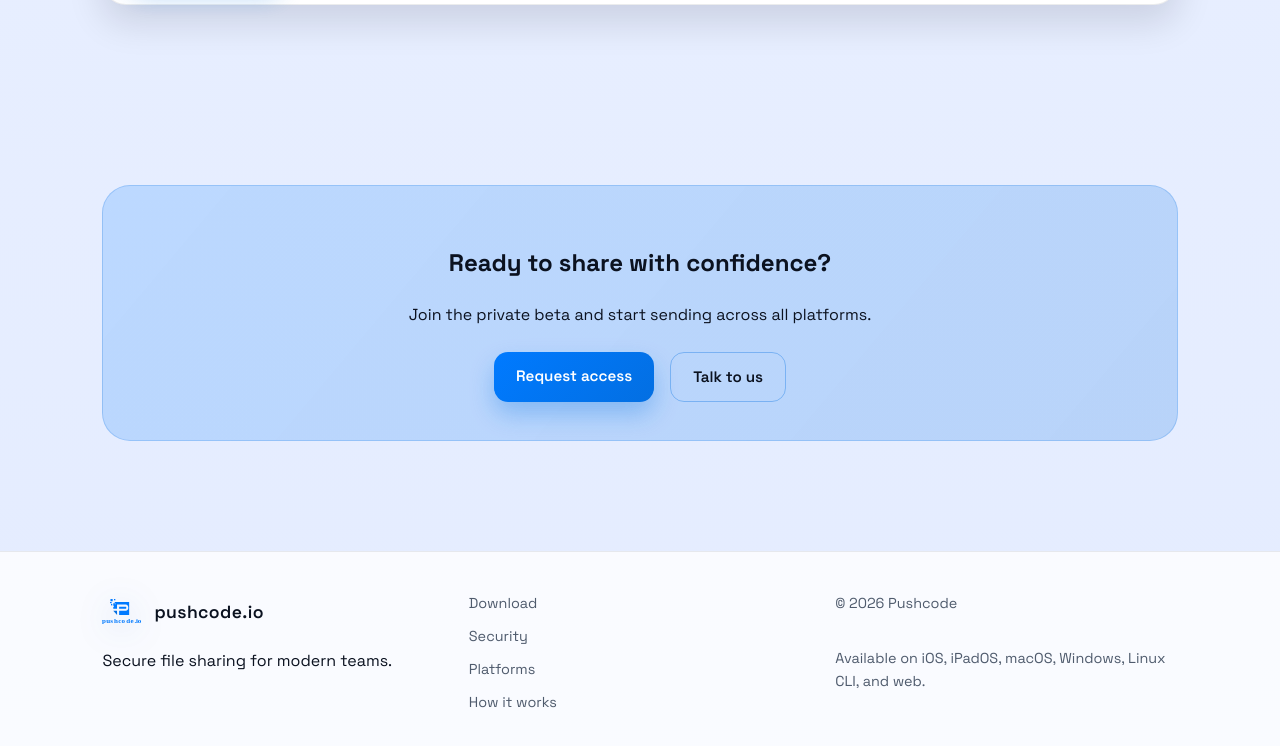
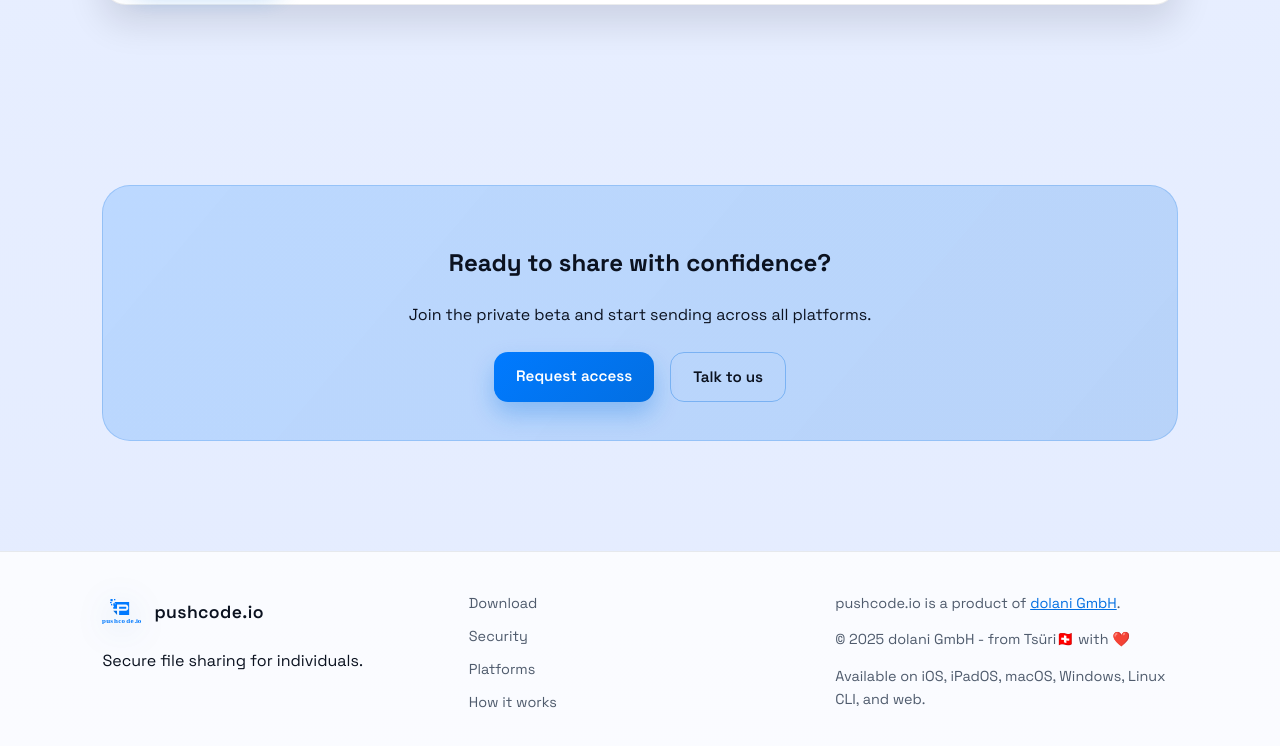
Before and after one commit to pushcode-io/www, a website: page index.html in a window 1280 px wide. Shown: the part 4275-5021 px from the top of the page. Drawn offline with Linux system fonts and the light colour scheme.

Commit message:
initial commit

```diff
--- a/app.js
+++ b/app.js
@@ -129,8 +129,10 @@ const translations = {
     "cta.subtitle": "Join the private beta and start sending across all platforms.",
     "cta.primary": "Request access",
     "cta.secondary": "Talk to us",
-    "footer.tagline": "Secure file sharing for modern teams.",
-    "footer.copyright": "© 2026 Pushcode",
+    "footer.tagline": "Secure file sharing for individuals.",
+    "footer.brandPrefix": "pushcode.io is a product of",
+    "footer.brandLink": "dolani GmbH",
+    "footer.copyright": "© 2025 dolani GmbH - from Tsüri🇨🇭 with ❤️",
     "footer.availability": "Available on iOS, iPadOS, macOS, Windows, Linux CLI, and web."
   },
   de: {
@@ -247,8 +249,10 @@ const translations = {
     "cta.subtitle": "Tritt der privaten Beta bei und sende auf allen Plattformen.",
     "cta.primary": "Zugang anfordern",
     "cta.secondary": "Kontakt aufnehmen",
-    "footer.tagline": "Sicheres Teilen von Dateien für moderne Teams.",
-    "footer.copyright": "© 2026 Pushcode",
+    "footer.tagline": "Sicheres Teilen von Dateien für Einzelpersonen.",
+    "footer.brandPrefix": "pushcode.io ist ein Produkt der",
+    "footer.brandLink": "dolani GmbH",
+    "footer.copyright": "© 2025 dolani GmbH - from Tsüri🇨🇭 with ❤️",
     "footer.availability": "Verfügbar für iOS, iPadOS, macOS, Windows, Linux-CLI und Web."
   },
   fr: {
@@ -365,8 +369,10 @@ const translations = {
     "cta.subtitle": "Rejoignez la bêta privée et commencez à envoyer partout.",
     "cta.primary": "Demander l’accès",
     "cta.secondary": "Nous contacter",
-    "footer.tagline": "Partage de fichiers sécurisé pour les équipes modernes.",
-    "footer.copyright": "© 2026 Pushcode",
+    "footer.tagline": "Partage de fichiers sécurisé pour les particuliers.",
+    "footer.brandPrefix": "pushcode.io est un produit de",
+    "footer.brandLink": "dolani GmbH",
+    "footer.copyright": "© 2025 dolani GmbH - from Tsüri🇨🇭 with ❤️",
     "footer.availability": "Disponible sur iOS, iPadOS, macOS, Windows, Linux CLI et web."
   }
 };
--- a/index.html
+++ b/index.html
@@ -369,7 +369,7 @@
           <img class="brand-logo" src="img/pc_logo_trans_light.svg" alt="Pushcode logo" />
           <span class="brand-name">pushcode.io</span>
         </a>
-        <p data-i18n="footer.tagline">Secure file sharing for modern teams.</p>
+        <p data-i18n="footer.tagline">Secure file sharing for individuals.</p>
       </div>
       <div class="footer-links">
         <a href="#download" data-i18n="nav.download">Download</a>
@@ -378,7 +378,11 @@
         <a href="#how" data-i18n="nav.how">How it works</a>
       </div>
       <div class="footer-meta">
-        <span data-i18n="footer.copyright">© 2026 Pushcode</span>
+        <span>
+          <span data-i18n="footer.brandPrefix">pushcode.io is a product of</span>
+          <a href="https://dolani.ch" target="_blank" rel="noopener noreferrer" data-i18n="footer.brandLink">dolani GmbH</a>.
+        </span>
+        <span data-i18n="footer.copyright">© 2025 dolani GmbH - from Tsüri🇨🇭🇨🇭 with ❤️</span>
         <span data-i18n="footer.availability">Available on iOS, iPadOS, macOS, Windows, Linux CLI, and web.</span>
       </div>
     </footer>
--- a/styles.css
+++ b/styles.css
@@ -730,6 +730,8 @@ main {
   padding: 40px 8vw 60px;
   border-top: 1px solid var(--stroke);
   background: rgba(255, 255, 255, 0.8);
+  position: relative;
+  z-index: 2;
 }
 
 .footer-links,
@@ -738,6 +740,11 @@ main {
   gap: 10px;
   color: var(--muted);
   font-size: 0.9rem;
+}
+
+.footer-meta a {
+  color: var(--accent-2);
+  text-decoration: underline;
 }
 
 @media (max-width: 1100px) {
```
